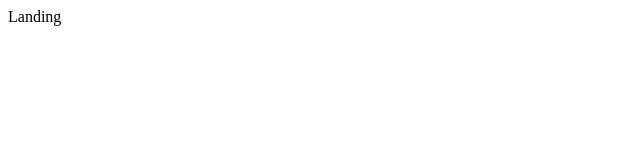
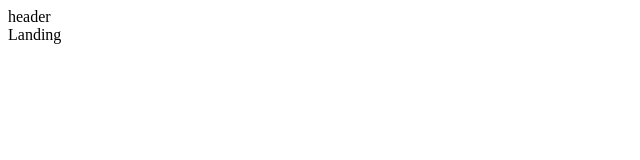
Before and after one commit to Druzzdil/Fullstack-Node-React-Redux, a React (Create React App) app in the folder client/: page / in a window 1280 px wide. Shown: the top 160 px of the page, without its empty margins (0-640 px from the left). Built offline with nearby package versions, Linux system fonts and the light colour scheme.

Commit message:
add component which is always visible - header

```diff
--- a/client/src/components/App.js
+++ b/client/src/components/App.js
@@ -15,8 +15,10 @@
         <div>
             <BrowserRouter>
                 <div>
-                    <Route exact path ="/" component={Landing}/>
-                     <Route  path ="/surveys" component={Dashboard}/>
+                    <Header />
+                    <Route  exact path ="/" component={Landing}/>
+                    <Route  exact path ="/surveys" component={Dashboard}/>
+                    <Route  path ="/surveys/new" component={SurveyNew}/>
                 </div>
             </BrowserRouter>
         </div>
```
